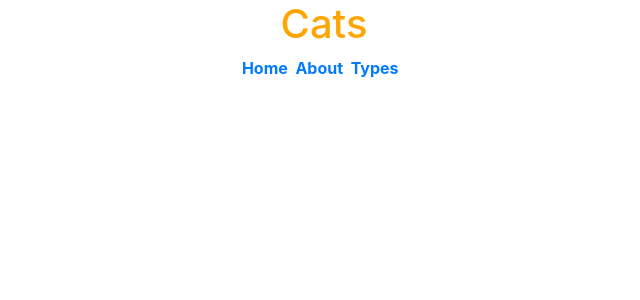
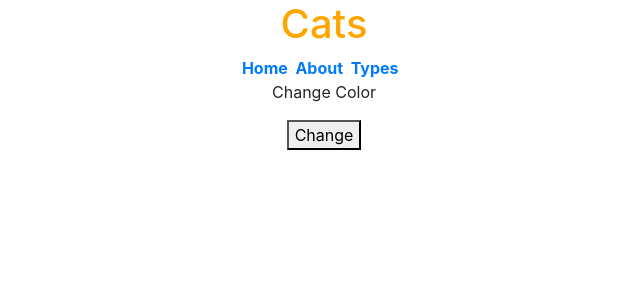
Before and after one commit to chulett0208/demo, a React (Create React App) app: page / in a window 1280 px wide. Shown: the top 300 px of the page, without its empty margins (316-956 px from the left). Built offline with nearby package versions, Linux system fonts and the light colour scheme.

Commit message:
color button page

```diff
--- a/src/App.js
+++ b/src/App.js
@@ -1,19 +1,20 @@
 import React from 'react';
 //import logo from './logo.svg';
 import './App.css';
-import home from "./home";
-import about from "./about";
-import types from "./types";
+import Home from "./Home";
+import About from "./About";
+import Types from "./Types";
 import {Route, Link} from "react-router-dom";
 import navBar from "./navBar";
+import ColorButton from "./ColorButton";
 
 function App() {
   return (
     <div className="App">
       <navBar />
-      <Route exact path = "/" component={home}/>
-      <Route exact path = "/about" component={about}/>
-      <Route exact path = "/types" component={types}/>
+      <Route exact path = "/" component={Home}/>
+      <Route exact path = "/about" component={About}/>
+      <Route exact path = "/types" component={Types}/>
     </div>
   );
 }
--- /dev/null
+++ b/src/ColorButton.js
@@ -0,0 +1,8 @@
+/*import React from 'react';
+
+function color(props){
+    return(
+        document.getElementById("change").style.color = "blue" || "green" || "red"
+    );
+}
+export default color;*/
--- a/src/about.js
+++ b/src/about.js
@@ -1,7 +1,7 @@
 import React from 'react';
 import {Link} from 'react-router-dom';
 
-function about()
+function About()
 {
   return (
       <div>
@@ -9,12 +9,12 @@ function about()
         <nav>
         <b>
           <Link to="/">Home</Link> &nbsp;
-          <Link to="/about">About</Link> &nbsp;
-          <Link to="/types">Types</Link> &nbsp;
+          <Link to="/About">About</Link> &nbsp;
+          <Link to="/Types">Types</Link> &nbsp;
         </b>
       </nav>
       </div>
   );
 }
 
-export default about;
+export default About;
--- a/src/home.js
+++ b/src/home.js
@@ -1,7 +1,14 @@
 import React from 'react';
 import {Link} from 'react-router-dom';
+//import ColorButton from './ColorButton';
 
-function home(){
+function color(){
+  return(
+      document.getElementById('change').style.color = "blue"
+  );
+}
+
+function Home() {
   return(
     <div>
       <h1>Cats</h1>
@@ -12,8 +19,11 @@ function home(){
           <Link to="/types">Types</Link> &nbsp;
         </b>
       </nav>
+
+      <p id='change'>Change Color</p>
+      <button onClick="color()">Change</button>
     </div>
   );
 }
 
-export default home;
+export default Home;
--- a/src/types.js
+++ b/src/types.js
@@ -1,19 +1,19 @@
 import React from 'react';
 import {Link} from 'react-router-dom';
 
-function types() {
+function Types() {
   return (
     <div>
     <h1>Types</h1>
     <nav>
         <b>
           <Link to="/">Home</Link> &nbsp;
-          <Link to="/about">About</Link> &nbsp;
-          <Link to="/types">Types</Link> &nbsp;
+          <Link to="/About">About</Link> &nbsp;
+          <Link to="/Types">Types</Link> &nbsp;
         </b>
       </nav>
     </div>
   );
 }
 
-export default types;
+export default Types;
```
Also changed, not shown: src/index.js (+0 -33 lines).
